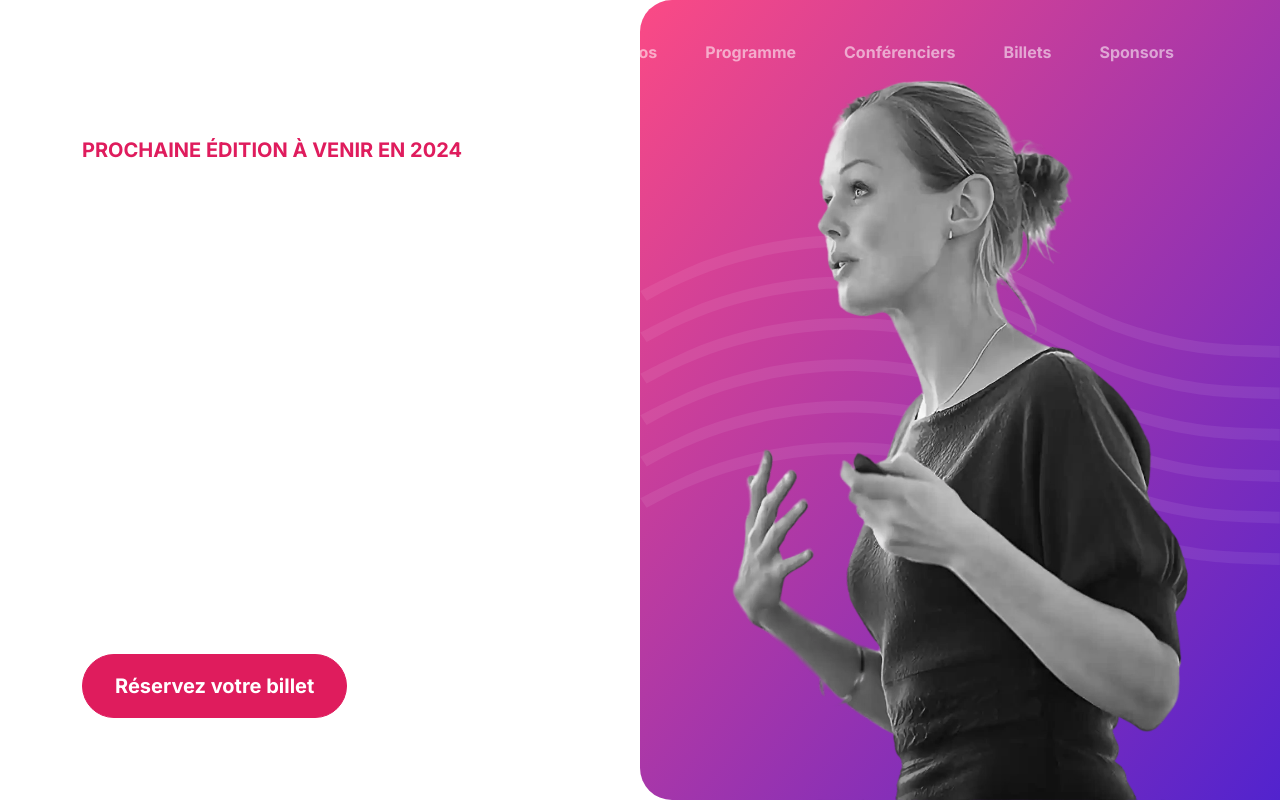
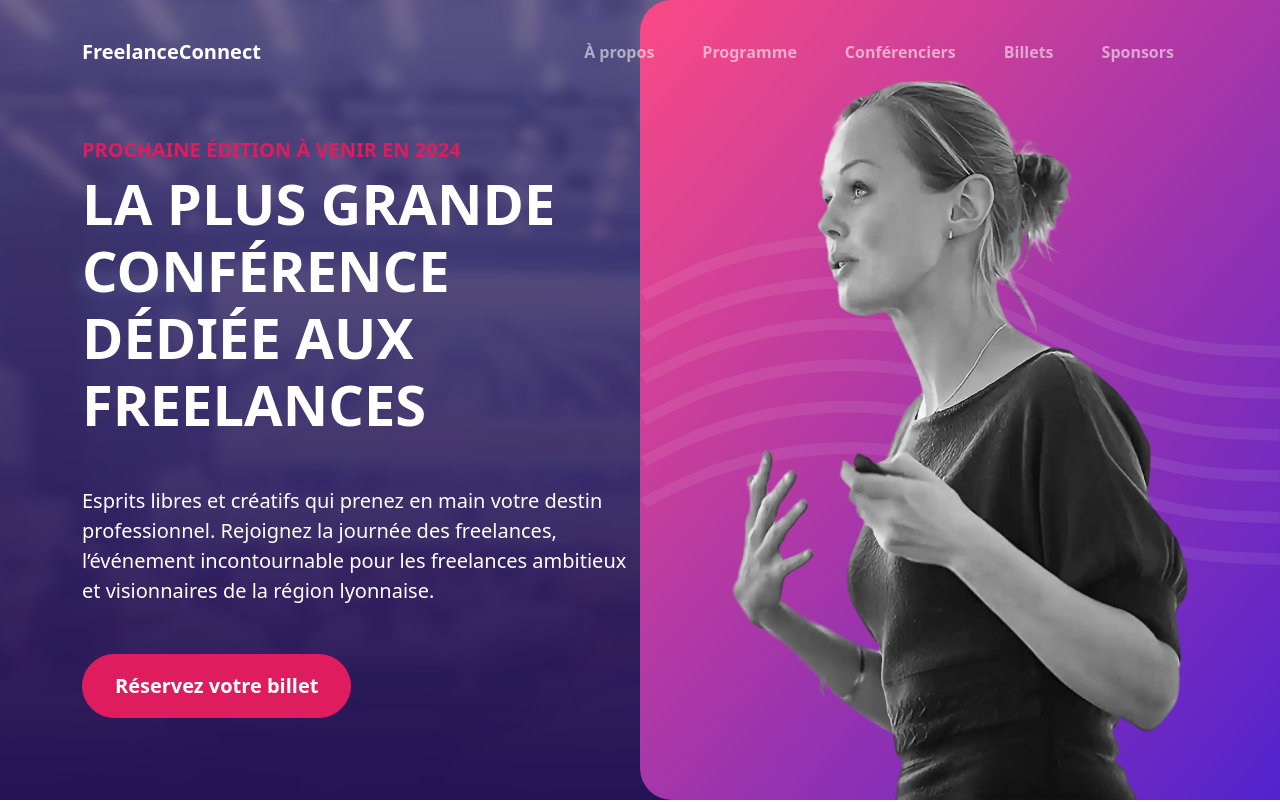
Before and after one commit to codingones/conference-website, a Next.js app: page / in a window 1280 px wide. Shown: the top 802 px of the page. Built offline with nearby package versions, Linux system fonts and the light colour scheme.

Commit message:
fix: add scss asset prefix (#13)

```diff
--- a/next.config.js
+++ b/next.config.js
@@ -6,6 +6,9 @@ const nextConfig = {
   distDir: 'build',
   images: {
     unoptimized: true
+  },
+  sassOptions: {
+    additionalData: `$asset-prefix: ${process.env?.NEXT_PUBLIC_ASSET_PREFIX ?? "''"};`
   }
 };
 
--- a/src/app/globals.scss
+++ /dev/null
@@ -1 +0,0 @@
-@import '../styles/styles';
--- a/src/app/home.module.scss
+++ b/src/app/home.module.scss
@@ -6,6 +6,7 @@
   background-repeat: no-repeat;
   background-position: center 20%;
   background-size: cover;
+  background-image: linear-gradient(#4b3f74cc, #231254ff), url($asset-prefix + '/images/home/conference.jpeg');
   filter: blur(5px);
   transform: scale(1.03);
 }
@@ -14,6 +15,7 @@
   background-size: contain;
   background-repeat: no-repeat;
   background-position: center center;
+  background-image: url($asset-prefix + '/images/home/wave.svg'), linear-gradient(to bottom right, #fb4a85, #5223ce);
 }
 
 .home-illustration {
--- a/src/app/layout.tsx
+++ b/src/app/layout.tsx
@@ -1,10 +1,6 @@
-import './globals.scss';
+import '../styles/styles.scss';
 import type { Metadata } from 'next';
-import { Inter } from 'next/font/google';
-import { NextFont } from 'next/dist/compiled/@next/font';
 import { ReactElement, ReactNode } from 'react';
-
-const inter: NextFont = Inter({ subsets: ['latin'] });
 
 export const metadata: Metadata = {
   title: `Your Conference 2023 | Share Knowledge & Innovation`,
@@ -14,7 +10,7 @@ export const metadata: Metadata = {
 
 const RootLayout = ({ children }: { children: ReactNode }): ReactElement => (
   <html lang='en'>
-    <body className={inter.className}>{children}</body>
+    <body>{children}</body>
   </html>
 );
 
--- a/src/app/page.tsx
+++ b/src/app/page.tsx
@@ -13,11 +13,7 @@ import styles from './home.module.scss';
 const Home = (): ReactElement => (
   <>
     <div className='min-vh-100 d-flex flex-column overflow-hidden position-relative'>
-      <div
-        className={`h-100 w-100 position-absolute ${styles['bg-conference']}`}
-        style={{
-          backgroundImage: `linear-gradient(#4b3f74cc, #231254ff), url('./images/home/conference.jpeg');`
-        }}></div>
+      <div className={`h-100 w-100 position-absolute ${styles['bg-conference']}`}></div>
       <Navbar expand='lg' data-bs-theme='dark' style={{ zIndex: 1 }}>
         <Container>
           <Navbar.Brand href='/'>FreelanceConnect</Navbar.Brand>
@@ -50,9 +46,7 @@ const Home = (): ReactElement => (
           </div>
         </div>
       </section>
-      <div
-        className={`mb-5 ${styles['bg-speaker']} ${styles['sparta']}`}
-        style={{ backgroundImage: `url('./images/home/wave.svg'), linear-gradient(to bottom right, #fb4a85, #5223ce)` }}>
+      <div className={`mb-5 ${styles['bg-speaker']} ${styles['sparta']}`}>
         <img className={`img-gray-scale ${styles['home-illustration']}`} src={asset('images/home/speaker.webp')} alt='' />
       </div>
     </div>
@@ -202,8 +196,7 @@ const Home = (): ReactElement => (
                 className={`rounded-circle m-auto overflow-hidden position-relative ${styles['bg-speaker']}`}
                 style={{
                   width: '80%',
-                  aspectRatio: '1/1',
-                  backgroundImage: `url('./images/home/wave.svg'), linear-gradient(to bottom right, #fb4a85, #5223ce)`
+                  aspectRatio: '1/1'
                 }}>
                 <Image
                   src={asset('images/speakers/speaker-1.webp')}
@@ -234,8 +227,7 @@ const Home = (): ReactElement => (
                 className={`rounded-circle m-auto overflow-hidden position-relative ${styles['bg-speaker']}`}
                 style={{
                   width: '80%',
-                  aspectRatio: '1/1',
-                  backgroundImage: `url('./images/home/wave.svg'), linear-gradient(to bottom right, #fb4a85, #5223ce)`
+                  aspectRatio: '1/1'
                 }}>
                 <Image
                   src={asset('images/speakers/speaker-2.webp')}
@@ -266,8 +258,7 @@ const Home = (): ReactElement => (
                 className={`rounded-circle m-auto overflow-hidden position-relative ${styles['bg-speaker']}`}
                 style={{
                   width: '80%',
-                  aspectRatio: '1/1',
-                  backgroundImage: `url('./images/home/wave.svg'), linear-gradient(to bottom right, #fb4a85, #5223ce)`
+                  aspectRatio: '1/1'
                 }}>
                 <Image
                   src={asset('images/speakers/speaker-3.webp')}
@@ -284,8 +275,7 @@ const Home = (): ReactElement => (
                 className={`rounded-circle m-auto overflow-hidden position-relative ${styles['bg-speaker']}`}
                 style={{
                   width: '80%',
-                  aspectRatio: '1/1',
-                  backgroundImage: `url('./images/home/wave.svg'), linear-gradient(to bottom right, #fb4a85, #5223ce)`
+                  aspectRatio: '1/1'
                 }}>
                 <Image
                   src={asset('images/speakers/speaker-4.webp')}
@@ -302,8 +292,7 @@ const Home = (): ReactElement => (
                 className={`rounded-circle m-auto overflow-hidden position-relative ${styles['bg-speaker']}`}
                 style={{
                   width: '80%',
-                  aspectRatio: '1/1',
-                  backgroundImage: `url('./images/home/wave.svg'), linear-gradient(to bottom right, #fb4a85, #5223ce)`
+                  aspectRatio: '1/1'
                 }}>
                 <Image
                   src={asset('images/speakers/speaker-5.webp')}
@@ -320,8 +309,7 @@ const Home = (): ReactElement => (
                 className={`rounded-circle m-auto overflow-hidden position-relative ${styles['bg-speaker']}`}
                 style={{
                   width: '80%',
-                  aspectRatio: '1/1',
-                  backgroundImage: `url('./images/home/wave.svg'), linear-gradient(to bottom right, #fb4a85, #5223ce)`
+                  aspectRatio: '1/1'
                 }}>
                 <Image
                   src={asset('images/speakers/speaker-6.webp')}
@@ -338,8 +326,7 @@ const Home = (): ReactElement => (
                 className={`rounded-circle m-auto overflow-hidden position-relative ${styles['bg-speaker']}`}
                 style={{
                   width: '80%',
-                  aspectRatio: '1/1',
-                  backgroundImage: `url('./images/home/wave.svg'), linear-gradient(to bottom right, #fb4a85, #5223ce)`
+                  aspectRatio: '1/1'
                 }}>
                 <Image
                   src={asset('images/speakers/speaker-7.webp')}
@@ -356,8 +343,7 @@ const Home = (): ReactElement => (
                 className={`rounded-circle m-auto overflow-hidden position-relative ${styles['bg-speaker']}`}
                 style={{
                   width: '80%',
-                  aspectRatio: '1/1',
-                  backgroundImage: `url('./images/home/wave.svg'), linear-gradient(to bottom right, #fb4a85, #5223ce)`
+                  aspectRatio: '1/1'
                 }}>
                 <Image
                   src={asset('images/speakers/speaker-8.webp')}
--- a/src/styles/variables/_icons.scss
+++ b/src/styles/variables/_icons.scss
@@ -1,3 +1,3 @@
 $font-family-icons: remixicon;
-$font-path-icons: '/fonts/';
+$font-path-icons: $asset-prefix + '/fonts/';
 $font-extensions-icons: eot woff2 ttf woff svg;
```
